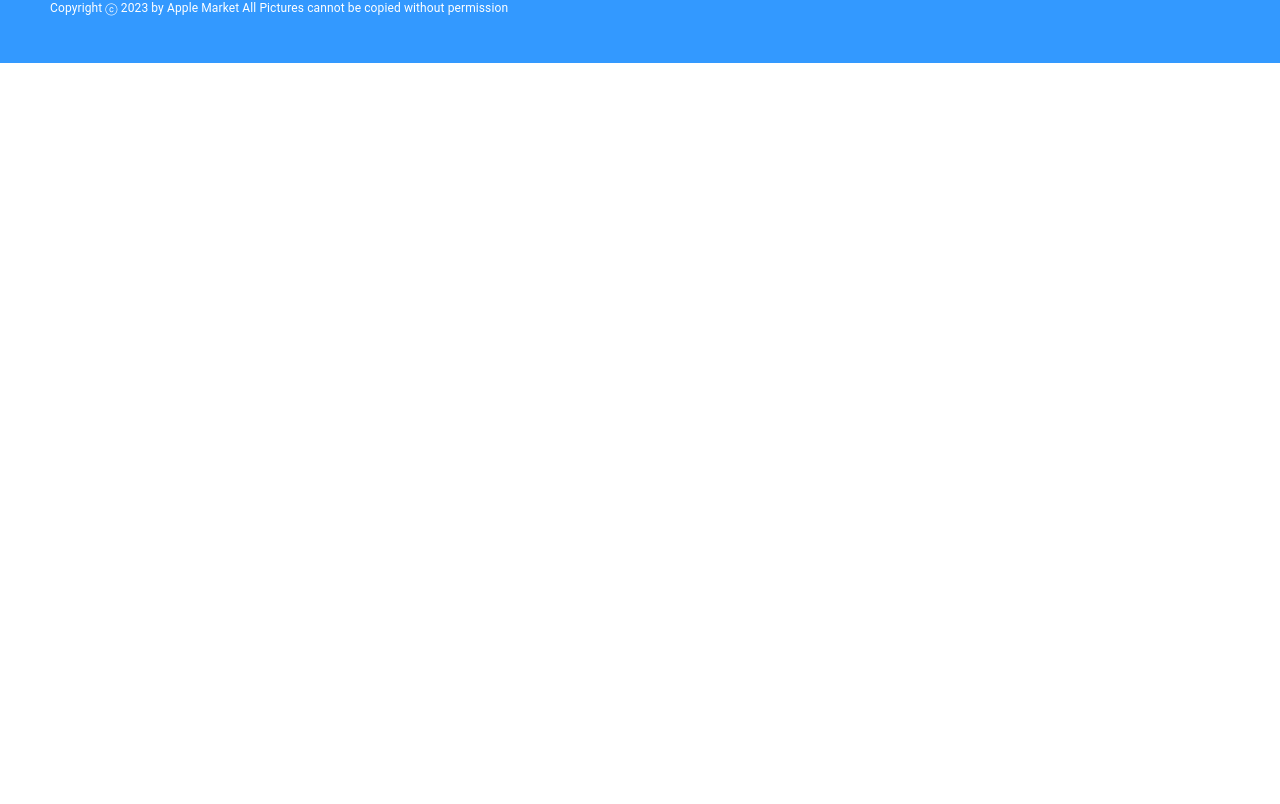
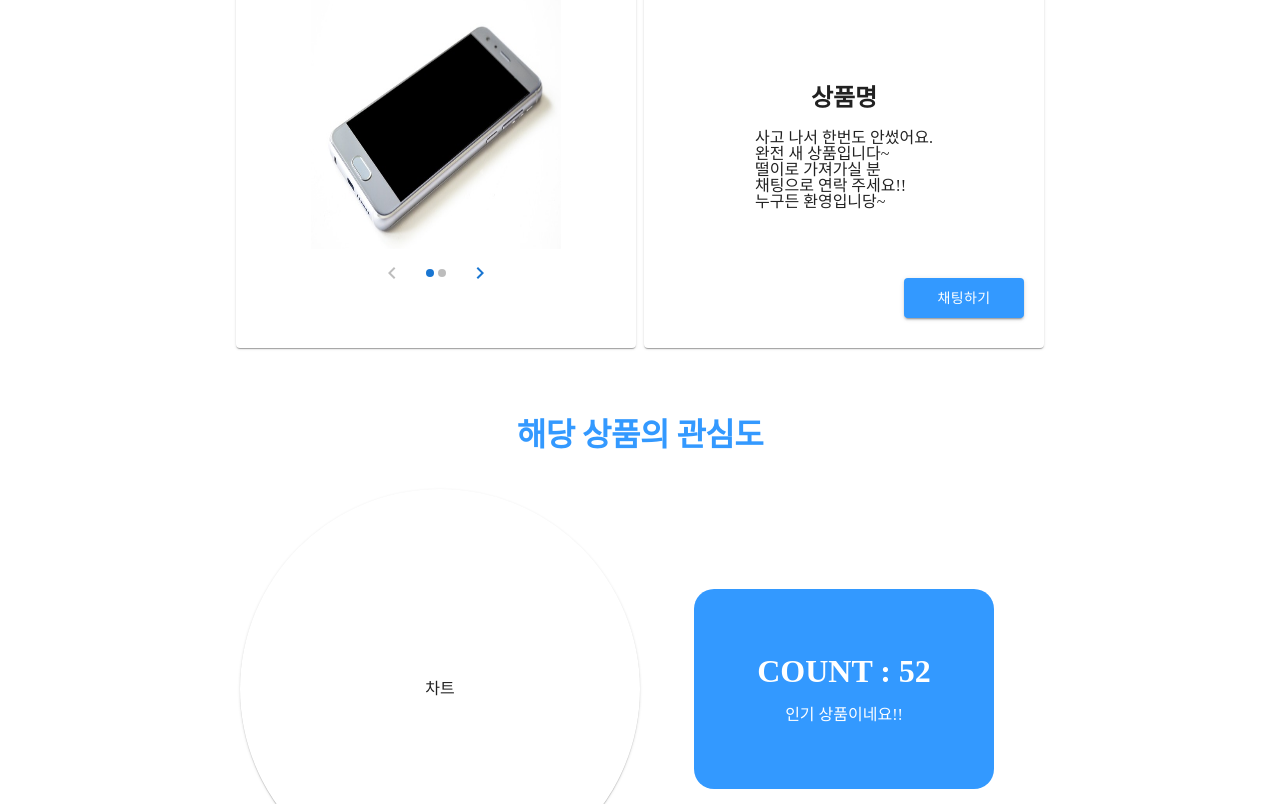
Before and after one commit to killing-healing/Apple_Market, a Next.js app: page /postDetail in a window 1280 px wide. Shown: the part 236-1040 px from the top of the page. Before the commit the page ends 800 px from the top, so only its background shows below. Built offline with nearby package versions, Linux system fonts and the light colour scheme.

Commit message:
✨feat : create pageDetail component

```diff
--- a/app/postDetail/page.tsx
+++ b/app/postDetail/page.tsx
@@ -1,5 +1,152 @@
+"use client";
+import {
+  Button,
+  Card,
+  Container,
+  Grid,
+  Typography,
+  styled,
+} from "@mui/material";
+import { blue300, fontWeighth4Bold } from "../styles/theme";
+import React from "react";
+import Carousel from "./Carousel";
+
 const postDetail = () => {
-  return <div>Post Detail</div>;
+  return (
+    <MainContainer>
+      <ItemContainer>
+        <H1Typography variant="h1">물품 교환소</H1Typography>
+        <ServeContainer>
+          <ItemCard>
+            <Carousel />
+          </ItemCard>
+          <ItemCard>
+            <ItemName>상품명</ItemName>
+            <ItemDescription>
+              사고 나서 한번도 안썼어요.
+              <br /> 완전 새 상품입니다~
+              <br />
+              떨이로 가져가실 분
+              <br />
+              채팅으로 연락 주세요!!
+              <br />
+              누구든 환영입니당~
+            </ItemDescription>
+            <ChatBtn variant="contained"> 채팅하기</ChatBtn>
+          </ItemCard>
+        </ServeContainer>
+      </ItemContainer>
+      <ItemContainer>
+        <H1Typography variant="h1">해당 상품의 관심도</H1Typography>
+        <ServeContainer>
+          <ChartCard>차트</ChartCard>
+          <CountCard>
+            <Count>
+              <CountNumber>COUNT : 52</CountNumber>
+              <p>인기 상품이네요!!</p>
+            </Count>
+          </CountCard>
+        </ServeContainer>
+      </ItemContainer>
+    </MainContainer>
+  );
 };
 
 export default postDetail;
+
+const MainContainer = styled(Container)({
+  display: "flex",
+  justifyContent: "flex-start",
+  flexDirection: "column",
+});
+const ItemContainer = styled(Container)({
+  display: "flex",
+  flexDirection: "column",
+  justifyContent: "center",
+  alignItems: "center",
+  marginTop: "10px",
+  marginBottom: "25px",
+});
+
+const ServeContainer = styled(Grid)({
+  display: "flex",
+  justifyContent: "center",
+  marginTop: "10px",
+});
+
+const H1Typography = styled(Typography)({
+  fontSize: "32px",
+  marginTop: "30px",
+  marginBottom: "20px",
+  color: `${blue300}`,
+  fontWeight: `${fontWeighth4Bold}`,
+});
+
+const ItemCard = styled(Card)({
+  position: "relative",
+  display: "flex",
+  alignItems: "center",
+  justifyContent: "center",
+  flexDirection: "column",
+  margin: "4px",
+  width: "400px",
+  height: "400px",
+});
+
+const ItemName = styled("p")({
+  display: "flex",
+  justifyContent: "center",
+  fontSize: "24px",
+  fontWeight: `${fontWeighth4Bold}`,
+  marginBottom: "20px",
+});
+
+const ItemDescription = styled("div")({
+  display: "flex",
+  flexDirection: "column",
+  justifyContent: "center",
+  alignItems: "center",
+  width: "250px",
+});
+
+const ChatBtn = styled(Button)({
+  position: "absolute",
+  bottom: "30px",
+  right: "20px",
+  width: "120px",
+  height: "40px",
+  backgroundColor: `${blue300}`,
+});
+
+const ChartCard = styled(Card)({
+  display: "flex",
+  alignItems: "center",
+  justifyContent: "center",
+  borderRadius: "50%",
+  height: "400px",
+  width: "400px",
+  margin: "4px",
+});
+const CountCard = styled(Card)({
+  display: "flex",
+  alignItems: "center",
+  justifyContent: "center",
+  width: "400px",
+  boxShadow: "none",
+});
+const Count = styled("div")({
+  display: "flex",
+  flexDirection: "column",
+  justifyContent: "center",
+  alignItems: "center",
+  borderRadius: "20px",
+  width: "300px",
+  height: " 200px",
+  backgroundColor: `${blue300}`,
+  color: "white",
+});
+const CountNumber = styled("p")({
+  fontWeight: "bold",
+  fontSize: "32px",
+  marginBottom: "20px",
+});
```
